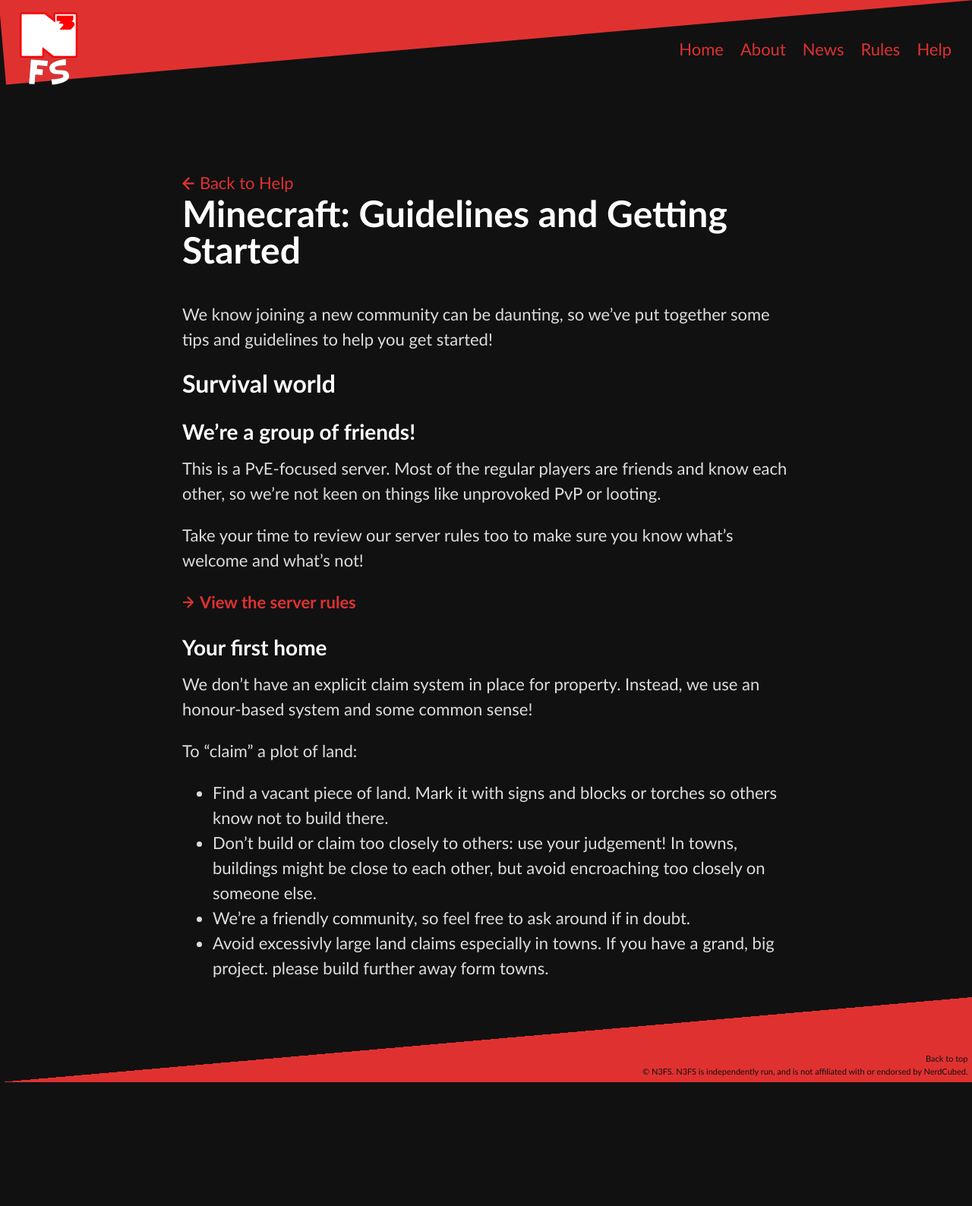
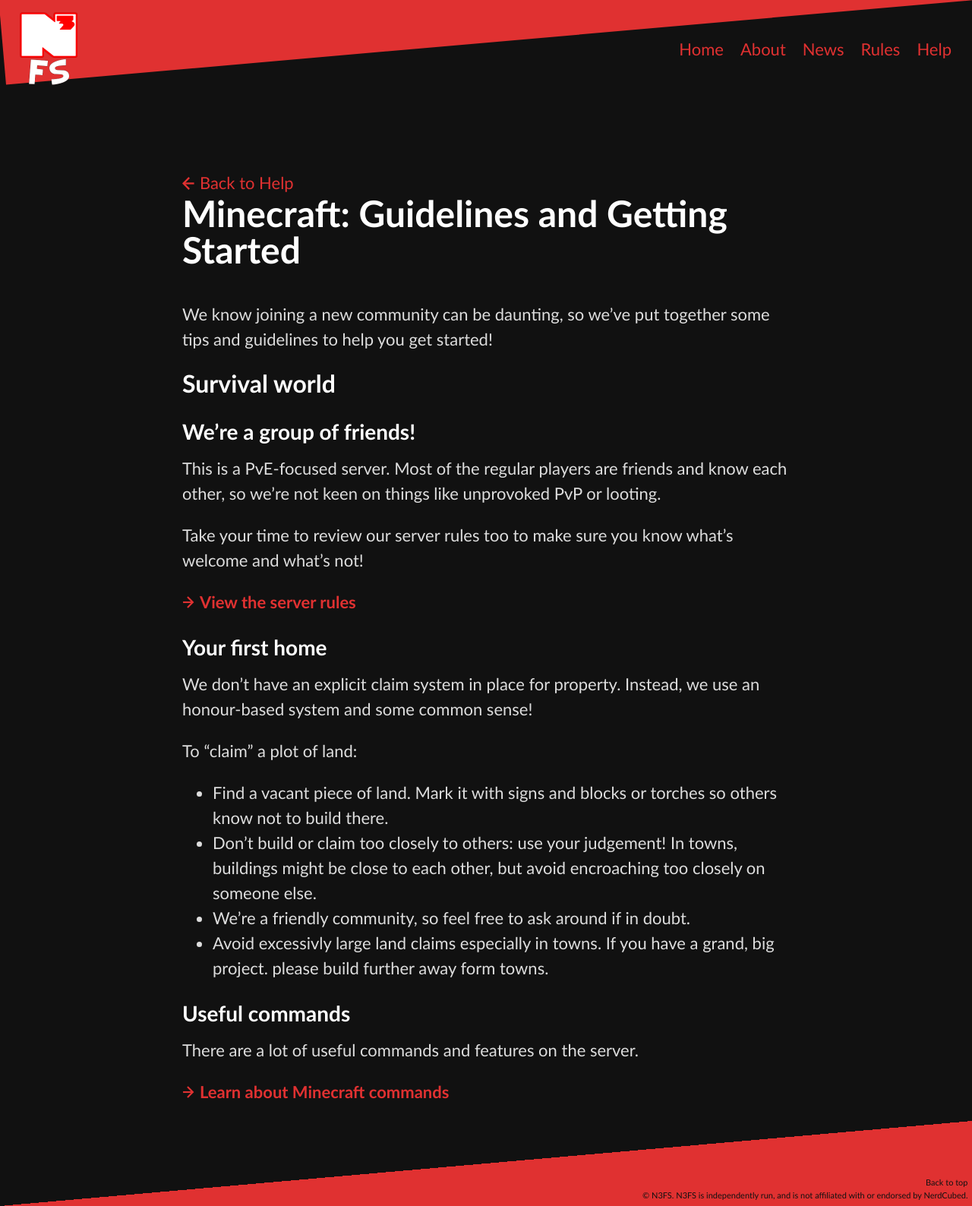
Before and after one commit to N3FS/N3FS-website, a Jekyll site: the page built from _help/minecraft-guidelines.md, in a window 1280 px wide. Shown: the whole page at 76% size. Built offline with Jekyll 4.4.1, drawn with Linux system fonts in a browser that asks for light colours; before the commit the page ends 1425 px from its top, so only the background shows below that.

Commit message:
Add Minecraft commands page

```diff
--- a/_help/minecraft-guidelines.md
+++ b/_help/minecraft-guidelines.md
@@ -30,6 +30,12 @@
 * We're a friendly community, so feel free to ask around if in doubt.
 * Avoid excessivly large land claims especially in towns. If you have a grand, big project. please build further away form towns.
 
+### Useful commands
+
+There are a lot of useful commands and features on the server.
+
+<a href="/help/minecraft-commands" class="action">Learn about Minecraft commands</a>
+
 <!--*(TODO: Write about player towns)*-->
 
 <!--## Free-form Creative world
--- a/_sass/n3fs-theme.scss
+++ b/_sass/n3fs-theme.scss
@@ -84,6 +84,12 @@
 h3{
   font-size: 28px;
 }
+h4{
+  text-transform: uppercase;
+  font-size: 0.9rem;
+  letter-spacing: 0.2ch;
+  border-bottom: 1px solid currentColor;
+}
 :any-link{
   color: $link-color;
 }
@@ -120,7 +126,8 @@
   border-collapse: collapse;
   td, th{
     //border: 1px dashed currentColor;
-    padding: 0.125rem 0.25rem;
+    padding: 0.25rem;
+    vertical-align: top;
   }
   thead, tbody{
     border-bottom: 1px solid currentColor;
@@ -148,6 +155,7 @@
 
 .action{
   font-weight: bold;
+  margin-right: 1rem;
   &::before{
     content: '';
     display: inline-block;
```
Also changed, not shown: _help/minecraft-commands.md (added, +71 -0 lines), help.md (+1 -0 lines).
